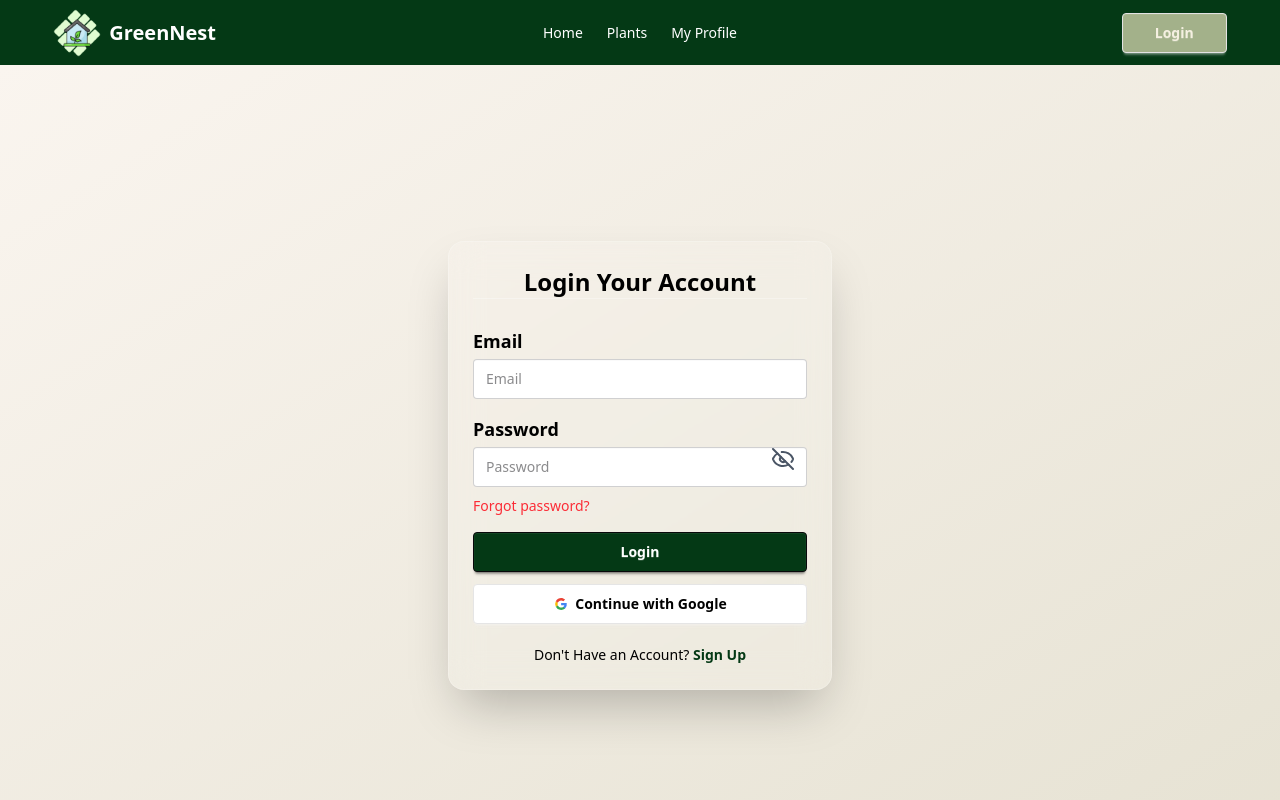
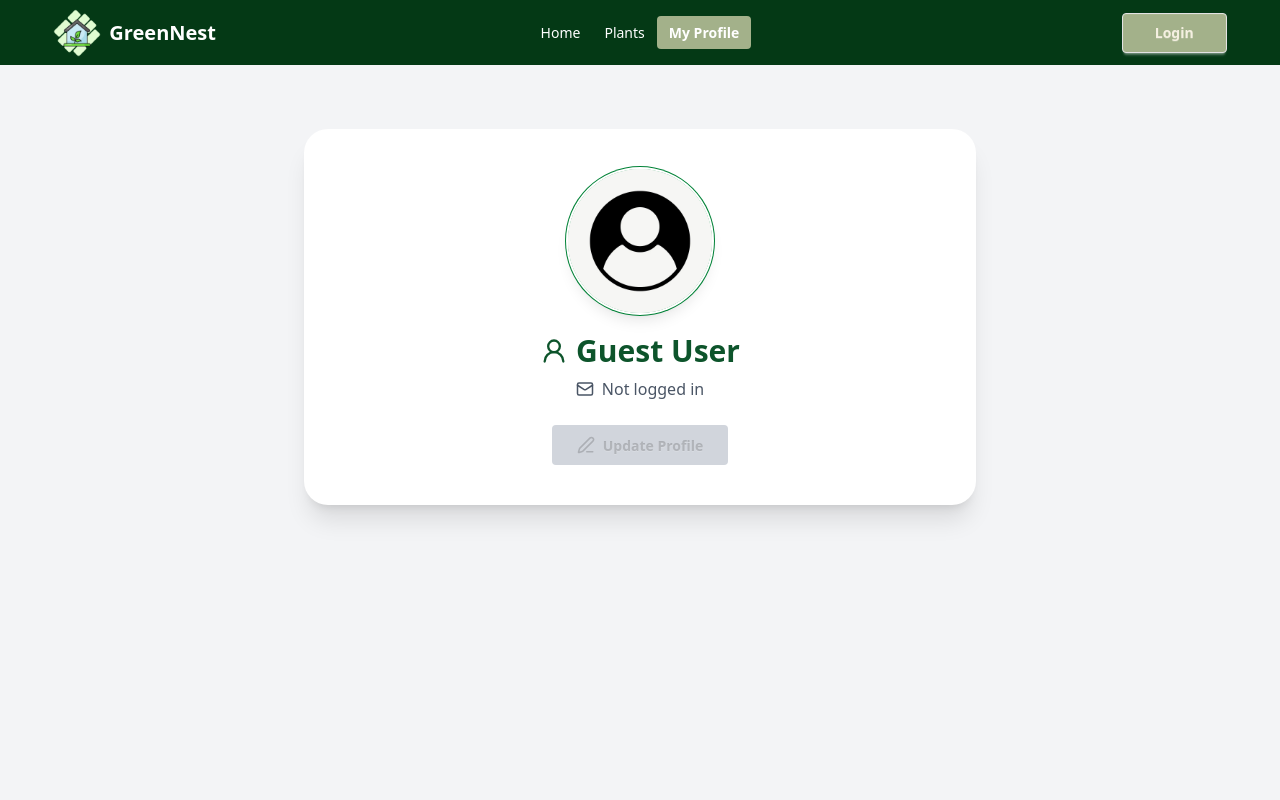
Before and after one commit to Tafsirchy/GreenNest, a React (Vite) app: page /profile in a window 1280 px wide. Before the commit this address led to /auth/login. Shown: the top 800 px of the page. Built offline with nearby package versions, Linux system fonts and the light colour scheme; no server answers.

Commit message:
Final commit

```diff
--- a/src/Pages/Login.jsx
+++ b/src/Pages/Login.jsx
@@ -99,25 +99,30 @@ const Login = () => {
               />
             </div>
 
-            <div className="flex flex-col py-2 relative">
+            <div className="flex flex-col py-2">
               <label className="label text-black font-semibold text-lg mb-1">
                 Password
               </label>
+
+              {/* Wrapper for input + icon */}
+              <div className="relative w-full">
                 <input
                   name="password"
                   type={showPassword ? "text" : "password"}
-                className="input input-bordered w-full"
+                  className="input input-bordered w-full pr-12"
                   placeholder="Password"
                   onChange={() => setError("")}
                   required
                 />
+
                 <button
                   type="button"
                   onClick={() => setShowPassword(!showPassword)}
-                className="absolute right-3 top-10 text-sm text-gray-600"
+                  className="absolute right-3 top-1/2 -translate-y-1/2 text-gray-600"
                 >
                   {showPassword ? <Eye /> : <EyeOff />}
                 </button>
+              </div>
             </div>
 
             <div className="text-left">
--- a/src/Pages/MyProfile.jsx
+++ b/src/Pages/MyProfile.jsx
@@ -2,21 +2,24 @@ import React, { useContext, useState } from "react";
 import Navbar from "../Components/Navbar";
 import Footer from "../Components/Footer";
 import { AuthContext } from "../Provider/AuthProvider";
+import Loading from "../Components/Loading";
 import { Edit3, Mail, UserRound } from "lucide-react";
-import Loading from "../Components/Loading";
+import img from "../assets/img.webp"
 
 const MyProfile = () => {
   const { user, setUser, updateUser } = useContext(AuthContext);
   const [isOpen, setIsOpen] = useState(false);
-
   const [loading, setLoading] = useState(false);
 
   const handleOpenForm = () => {
+    if (!user) return; // Guests can't edit
     setIsOpen(!isOpen);
   };
 
   const handleUpdateForm = async (e) => {
     e.preventDefault();
+    if (!user) return;
+
     setLoading(true);
     const name = e.target.name.value;
     const photo = e.target.photo.value;
@@ -33,101 +36,103 @@ const MyProfile = () => {
 
   return (
     <div>
-      <header>
       <Navbar />
-      </header>
 
-      <main className="min-h-screen bg-gradient-to-b from-[#f3faef] to-[#dceade] py-16 ">
+      <main className="min-h-screen py-16 bg-gray-100">
         <div className="max-w-2xl mx-auto">
-          <div
-            className={`card shadow-xl p-15 rounded-3xl border border-gray-200 transition-all duration-300 ${
-              isOpen ? "bg-white" : "bg-transparent"
-            }`}
-          >
+          <div className="card p-10 bg-white shadow-xl rounded-3xl">
             {/* Avatar */}
             <div className="flex justify-center">
               <div className="avatar">
-                <div className="w-36 h-36 rounded-full ring ring-[#043915] ring-offset-2 ring-offset-base-100 shadow-lg">
-                  <img src={user?.photoURL} alt="User" />
+                <div className="w-36 h-36 rounded-full ring ring-green-700 ring-offset-2 shadow-lg">
+                  <img
+                  className="w-full h-full"
+                    src={
+                      user?.photoURL || img
+
+                    }
+                    alt="User"
+                  />
                 </div>
               </div>
             </div>
 
+            {/* User Info */}
             <div className="text-center mt-5">
-              <h1 className="text-4xl font-bold text-[#043915] flex justify-center gap-2 items-center">
-                <UserRound size={30} /> {user?.displayName}
+              <h1 className="text-3xl font-bold text-green-900 flex justify-center items-center gap-2">
+                <UserRound size={28} />
+                {user?.displayName || "Guest User"}
               </h1>
-              <p className="text-gray-700 mt-2 flex justify-center items-center gap-2">
-                <Mail size={18} /> {user?.email}
+
+              <p className="text-gray-600 mt-2 flex justify-center items-center gap-2">
+                <Mail size={18} />
+                {user?.email || "Not logged in"}
               </p>
 
               <button
                 onClick={handleOpenForm}
-                className="btn bg-[#043915] hover:bg-[#046b21] text-white font-semibold px-6 mt-6 flex items-center gap-2 mx-auto"
+                disabled={!user}
+                className={`btn mt-6 px-6 font-semibold mx-auto flex items-center gap-2 ${
+                  user
+                    ? "bg-green-900 hover:bg-green-700 text-white"
+                    : "bg-gray-300 cursor-not-allowed"
+                }`}
               >
                 <Edit3 size={18} /> Update Profile
               </button>
             </div>
 
-            {isOpen && (
-              <>
-                {loading ? (
-                  <div className="mt-5">
-                    <Loading></Loading>
+            {/* Edit Form */}
+            {isOpen &&
+              user &&
+              (loading ? (
+                <div className="mt-4">
+                  <Loading />
                 </div>
               ) : (
                 <form
                   onSubmit={handleUpdateForm}
-                    className="mt-6 mx-6 p-6 bg-white border border-gray-200 rounded-xl shadow-inner space-y-4 "
+                  className="mt-6 bg-gray-50 p-6 rounded-xl space-y-4"
                 >
-                    <h2 className="text-xl font-semibold text-[#043915] text-center">
+                  <h2 className="text-xl font-semibold text-green-900 text-center">
                     Edit Information
                   </h2>
 
-                    <div className="flex flex-col">
-                      <label className="font-semibold text-gray-700 text-lg mb-1">
-                        Name
-                      </label>
+                  <div>
+                    <label className="font-medium">Name</label>
                     <input
                       defaultValue={user?.displayName}
                       name="name"
                       type="text"
-                        className="input input-bordered w-full rounded-lg"
-                        placeholder="Your Name"
+                      className="input input-bordered w-full"
                       required
                     />
                   </div>
 
-                    <div className="flex flex-col">
-                      <label className="font-semibold text-gray-700 text-lg mb-1">
-                        Photo URL
-                      </label>
+                  <div>
+                    <label className="font-medium">Photo URL</label>
                     <input
                       defaultValue={user?.photoURL}
                       name="photo"
                       type="text"
-                        className="input input-bordered w-full rounded-lg"
-                        placeholder="Photo URL"
+                      className="input input-bordered w-full"
                       required
                     />
                   </div>
 
                   <button
                     type="submit"
-                      className="btn bg-[#043915] hover:bg-[#046b21] text-white font-semibold w-full rounded-lg"
+                    className="btn bg-green-900 hover:bg-green-700 text-white w-full"
                   >
                     Save Changes
                   </button>
                 </form>
-                )}
-              </>
-            )}
+              ))}
           </div>
         </div>
       </main>
-      <footer>
+
       <Footer />
-      </footer>
     </div>
   );
 };
--- a/src/Pages/PlantDetails.jsx
+++ b/src/Pages/PlantDetails.jsx
@@ -27,7 +27,7 @@ const PlantDetails = () => {
         <Navbar />
       </header>
       <main className="bg-[#F5F0E130] ">
-        <div className="w-11/12 mx-auto  py-10">
+        <div className="w-11/12 mx-auto pt-5 pb-10">
           {plant ? (
             <div className="py-10">
               <div className="text-center mb-10">
--- a/src/Routes/Router.jsx
+++ b/src/Routes/Router.jsx
@@ -42,11 +42,7 @@ const router = createBrowserRouter([
   },
   {
     path: "/profile",
-    element: (
-      <PrivateRoute>
-        <MyProfile></MyProfile>
-      </PrivateRoute>
-    ),
+    element: <MyProfile></MyProfile>,
   },
   {
     path: "/plantDetails/:id",
```
Also changed, not shown: src/assets/img.webp (added). Lines whose indentation alone changed are shown as unchanged.
